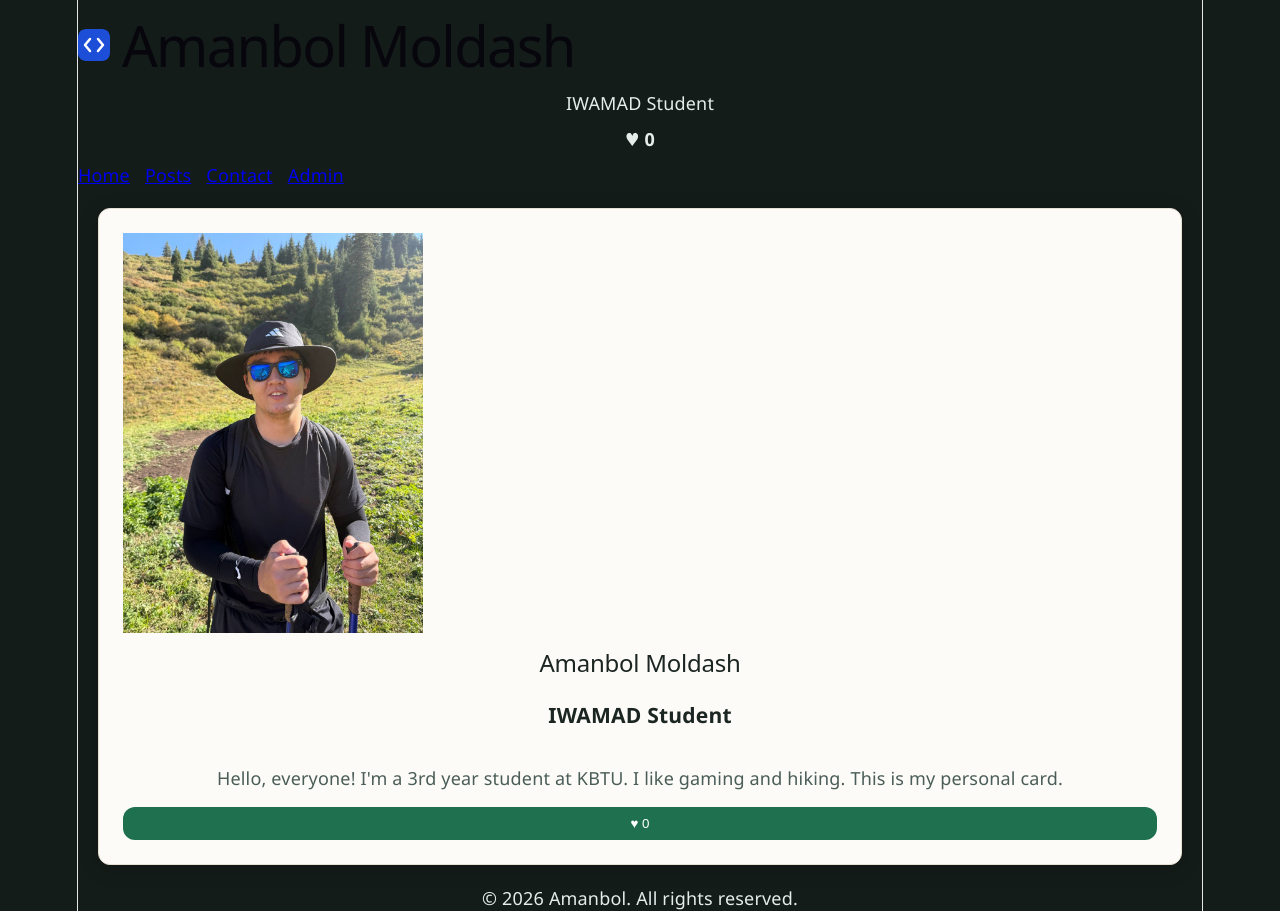
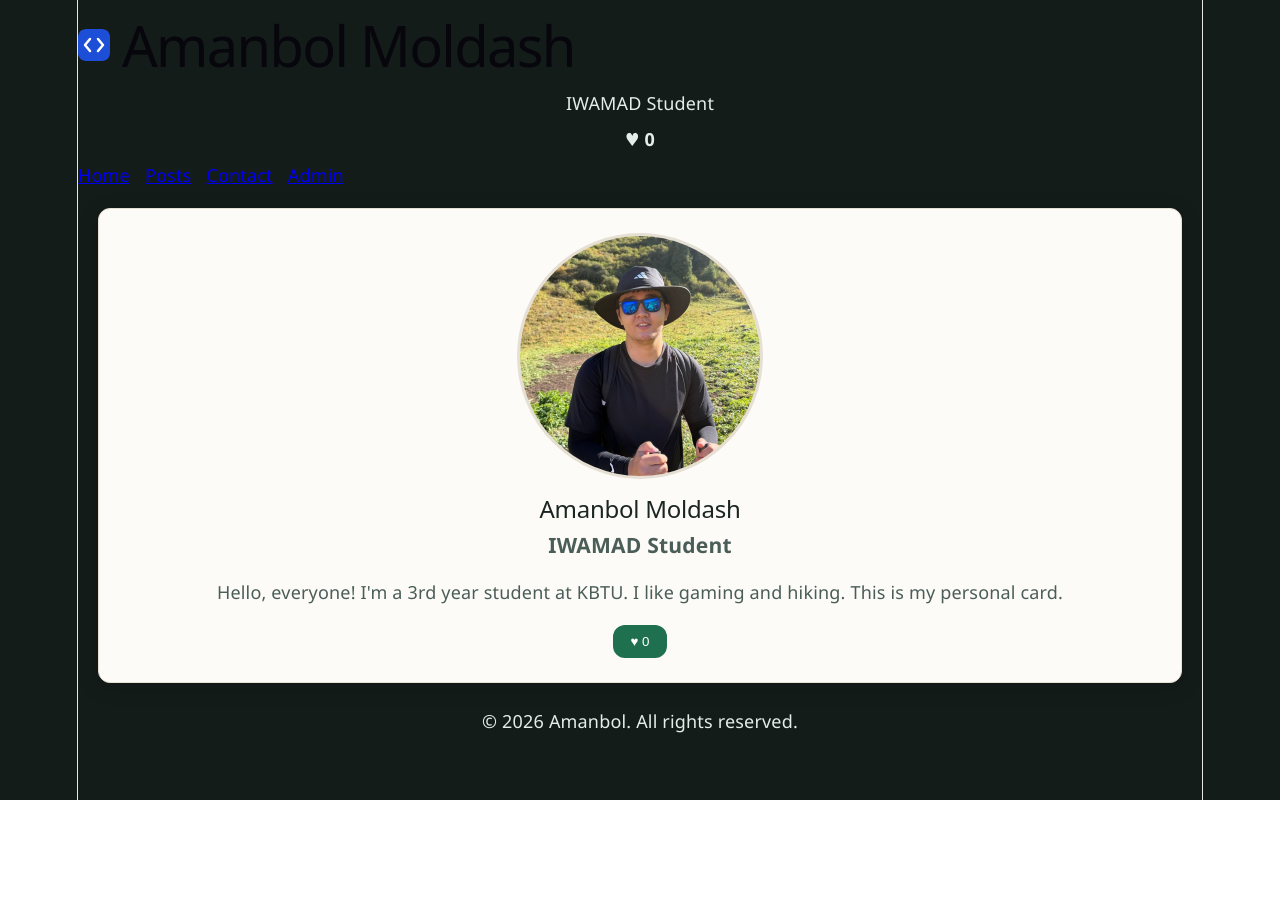
Before and after one commit to cornerstonee3/iwamad-sis2-blog, a React (Vite) app: page / in a window 1280 px wide. After the commit the page ends 800 px from the top, so only its background shows below. Built offline with nearby package versions, Linux system fonts and the light colour scheme.

Commit message:
fixed avatar

```diff
--- a/src/components/ProfileCard.tsx
+++ b/src/components/ProfileCard.tsx
@@ -1,5 +1,6 @@
 import LikeButton from './LikeButton';
 import { Card } from './ui/Card';
+
 type ProfileCardProps = {
   name: string;
   role: string;
@@ -12,14 +13,31 @@ export default function ProfileCard({ name, role, avatarUrl, bio }: ProfileCardP
   return (
     <main>
       <Card>
-        {avatarUrl && (
-          <img src={avatarUrl} alt={`Profile picture of ${name}`} width="300" />
-        )}
-        <h2>{name}</h2>
-        <h3>{role}</h3>
-        <p>{bio}</p>
+        <div style={{ textAlign: 'center' }}>
+          {avatarUrl && (
+            <img
+              src={avatarUrl}
+              alt={`Profile picture of ${name}`}
+              style={{
+                width: '240px',
+                height: '240px',
+                borderRadius: '50%',
+                objectFit: 'cover',
+                display: 'block',
+                margin: '0 auto 16px',
+                border: '3px solid var(--color-border)'
+              }}
+            />
+          )}
 
-        <LikeButton />
+          <h2>{name}</h2>
+          <h3 style={{ color: 'var(--color-text-muted)', marginTop: '4px' }}>{role}</h3>
+          <p>{bio}</p>
+
+          <div style={{ marginTop: '20px' }}>
+            <LikeButton />
+          </div>
+        </div>
       </Card>
     </main>
   );
```
